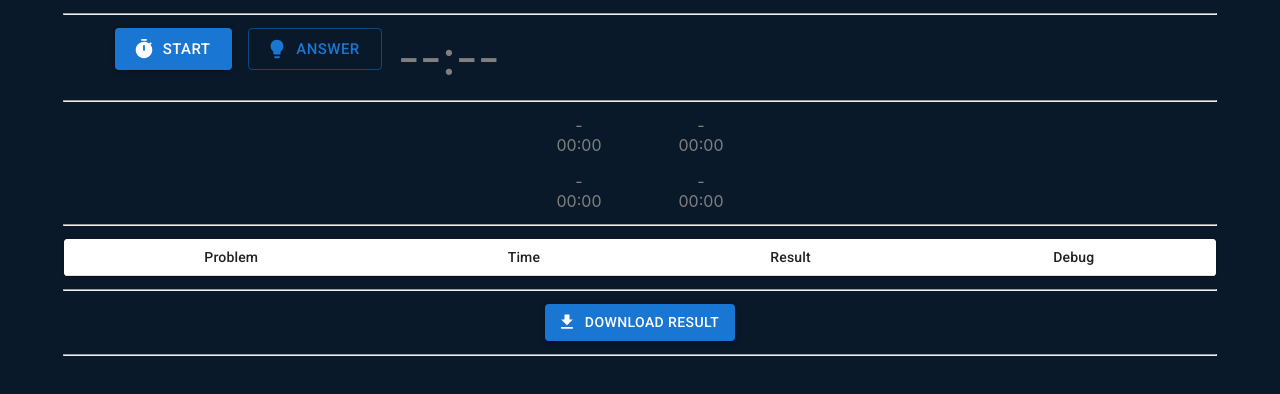
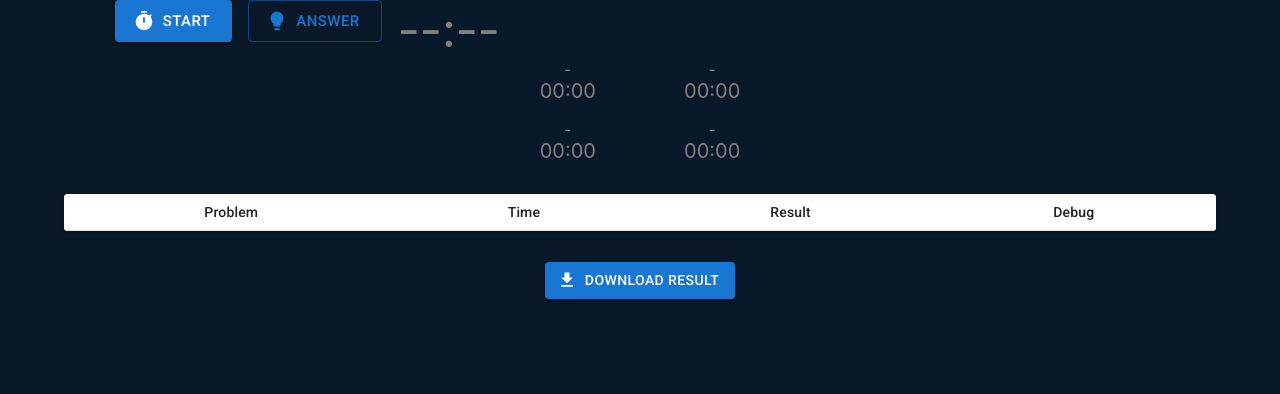
Before and after one commit to warabico/TsumeShogiTimer, a React (Create React App) app in the folder timer/: page / in a window 1280 px wide. Shown: the top 394 px of the page. Built offline with nearby package versions, Linux system fonts and the light colour scheme.

Commit message:
Design adjust 2

```diff
--- a/timer/src/components/TsumeShogiTimer.tsx
+++ b/timer/src/components/TsumeShogiTimer.tsx
@@ -150,9 +150,7 @@ const TsumeShogiTimer = () => {
     // Rendering
     return (
         <>
-            <hr style={{ width: "90%" }} />
             <TimerComponent seconds={30} continueQuiz={ quizCount < 3 } callbackOnStart={begin} callbackOnTimeUp={finish} callbackOnAnswer={answer} />
-            <hr style={{ width: "90%" }} />
             <Grid container spacing={2}>
                 <Grid xs={6}>
                     <QuizComponent show={true} active={quizStatus3.active} result={quizStatus3.result} />
@@ -167,15 +165,14 @@ const TsumeShogiTimer = () => {
                     <QuizComponent show={true} active={quizStatus2.active} result={quizStatus2.result} />
                 </Grid>
             </Grid>
-            <hr style={{ width: "90%" }} />
+            <br />
             <TableComponent resultList={resultList} />
-            <hr style={{ width: "90%" }} />
+            <br />
             <Button
                 variant="contained"
                 startIcon={<DownloadIcon />}
                 onClick={ () => downloadCSV() }
             >DOWNLOAD RESULT</Button>
-            <hr style={{ width: "90%" }} />
         </>
     );
 }
--- a/timer/src/components/components/QuizComponent.tsx
+++ b/timer/src/components/components/QuizComponent.tsx
@@ -87,7 +87,7 @@ const QuizComponent = ( props: QuizComponentPropsType ) => {
                     active={props.active}
                     minutes={props.result.minutes}
                     seconds={props.result.seconds}
-                    fontSize={'16px'}
+                    fontSize={'20px'}
                 />
             </Box>
         </>
```
Also changed, not shown: 8 other files (tests, documents, lock files or other folders).
